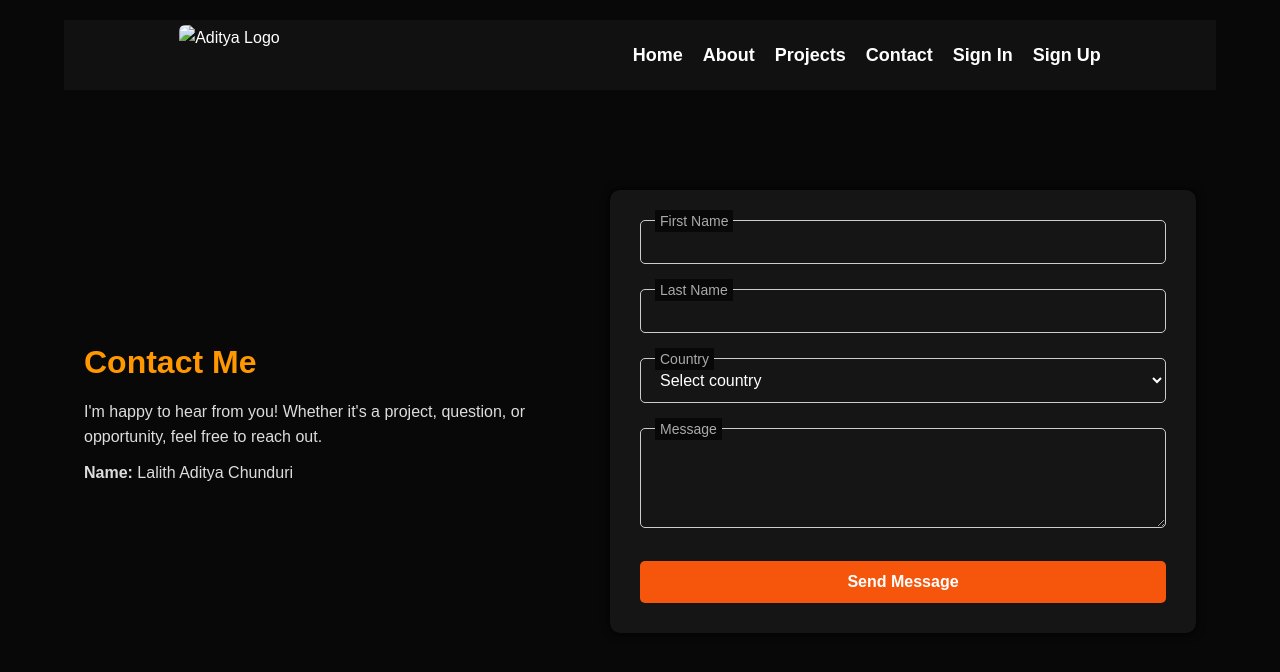
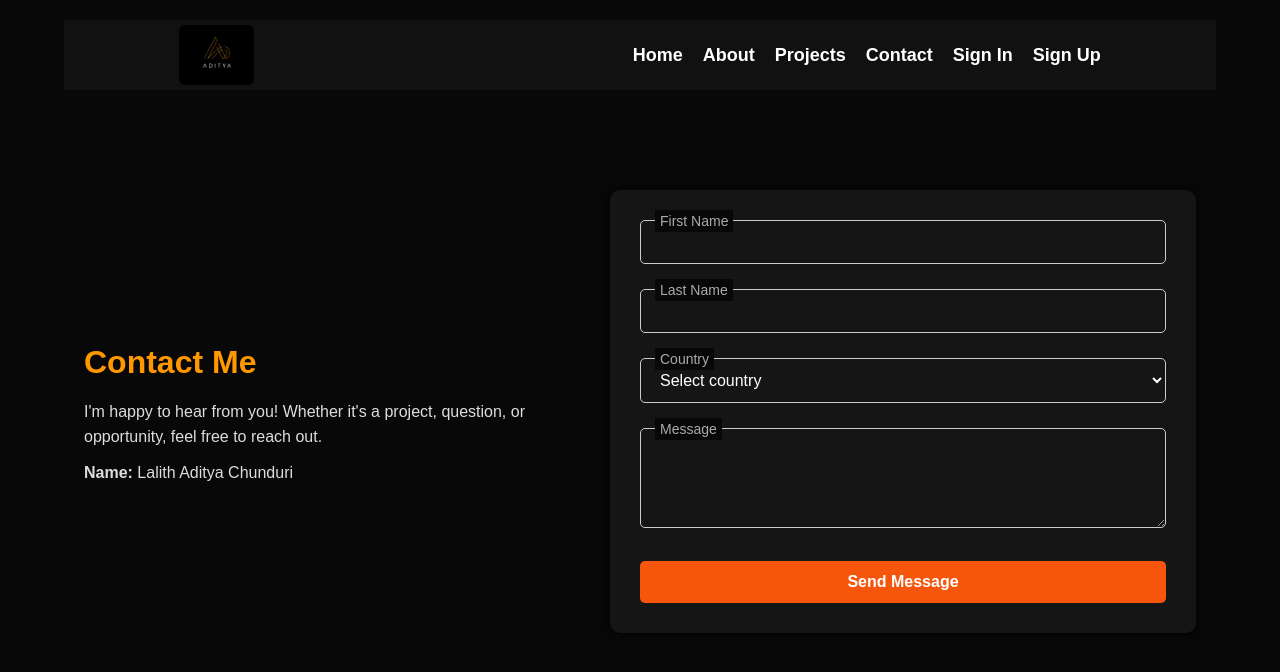
Before and after one commit to Nightyelf2403/Portfolio, a plain HTML site: page contact.html in a window 1280 px wide. Drawn offline with Linux system fonts and the light colour scheme.

Commit message:
Update contact.html

```diff
--- a/contact.html
+++ b/contact.html
@@ -103,7 +103,7 @@
   <div id="header">
     <div class="container">
       <nav style="display: flex; align-items: center; justify-content: space-between; height: 70px; background-color: #111; padding: 0 10%;">
-  <img src="images/aditya-logo.png" alt="Aditya Logo"
+  <img src="images/aditya.png" alt="Aditya Logo"
     style="height: 60px; background: transparent; border-radius: 6px; transition: transform 0.3s ease;"
     onmouseover="this.style.transform='scale(1.05)'"
     onmouseout="this.style.transform='scale(1)'">
```
